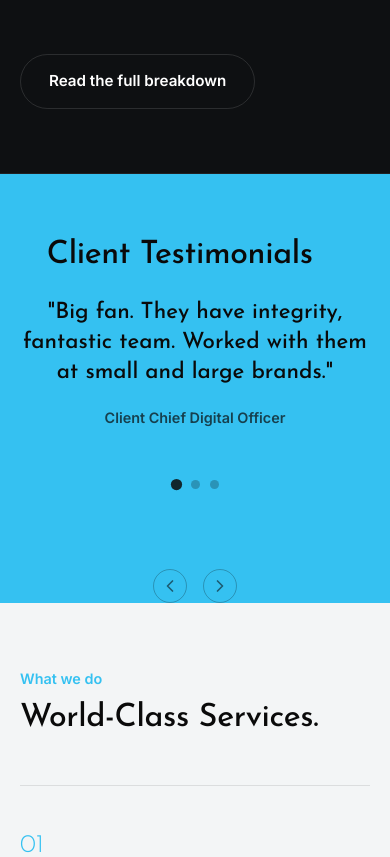
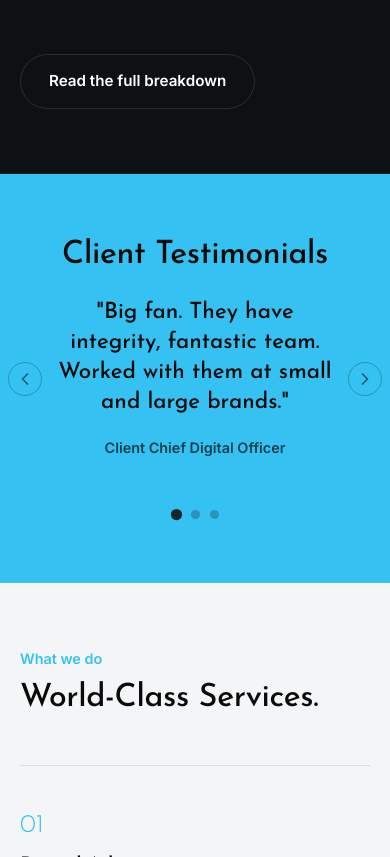
Before and after one commit to arifbillahcse/jonoads, a Laravel app: page / in a window 390 px wide. Shown: the part 3645-4502 px from the top of the page. Run offline with Laravel 12, Linux system fonts and the light colour scheme; data comes from the database, SQL or seed files in the repository; style sheets or scripts are compiled from the project's sources.

Commit message:
Keep desktop-style side arrows at every width, safely
Reserve a fixed (non-responsive) left/right padding on the testimonial
section at mobile and tablet widths, sized to exactly clear the arrow
plus its inset. The quote column is centered within whatever space
remains and wraps onto as many lines as it needs with a smaller
font-size, instead of trying to drop the arrows below the text - since
a fixed reserved padding band can't be overlapped by text at any
viewport width, unlike narrowing the text column and hoping there's
enough space left over.

```diff
--- a/resources/css/app.css
+++ b/resources/css/app.css
@@ -1005,26 +1005,17 @@ button {
   right: 24px;
 }
 
-/* Below desktop width, trying to keep the arrows beside the text kept
-   breaking at one in-between viewport size or another (a landscape phone,
-   a resized browser window...) no matter how the quote column was
-   narrowed. Below this width the arrows always drop out of absolute
-   positioning and sit as a small centered row underneath the quote
-   instead — that can never overlap the text, whatever the exact width -
-   and the quote's own font-size shrinks a bit so it still reads
-   comfortably whether it wraps to 3, 4, or 5 lines. */
+/* Below desktop width the arrows stay beside the text, same as desktop -
+   but the section's own left/right padding is fixed (not the usual
+   responsive gutter) at exactly enough to clear the 40px arrow plus its
+   inset, so the text can never reach under it at any viewport width. The
+   quote column itself is just left free to fill the remaining space and
+   wrap onto as many lines as it needs (smaller font, so 3-5 short lines
+   still read comfortably instead of 2 long ones). */
 @media (max-width: 1024px) {
-  .testimonial-carousel {
-    display: flex;
-    flex-wrap: wrap;
-    justify-content: center;
-    align-items: center;
-    gap: 16px;
-  }
-
   .testimonial-carousel > .section-inner {
-    order: 1;
-    flex: 1 0 100%;
+    padding-left: 72px;
+    padding-right: 72px;
   }
 
   .testimonial-heading {
@@ -1032,7 +1023,7 @@ button {
   }
 
   .testimonial-content {
-    max-width: 560px;
+    max-width: 480px;
     margin: 0 auto;
   }
 
@@ -1048,21 +1039,25 @@ button {
   .testimonial-dots {
     justify-content: center;
   }
+}
+
+@media (max-width: 480px) {
+  .testimonial-carousel > .section-inner {
+    padding-left: 52px;
+    padding-right: 52px;
+  }
 
   .testimonial-arrow {
-    position: static;
-    transform: none;
-    order: 2;
     width: 34px;
     height: 34px;
   }
 
   .testimonial-arrow-prev {
-    order: 2;
+    left: 8px;
   }
 
   .testimonial-arrow-next {
-    order: 3;
+    right: 8px;
   }
 }
 
```
